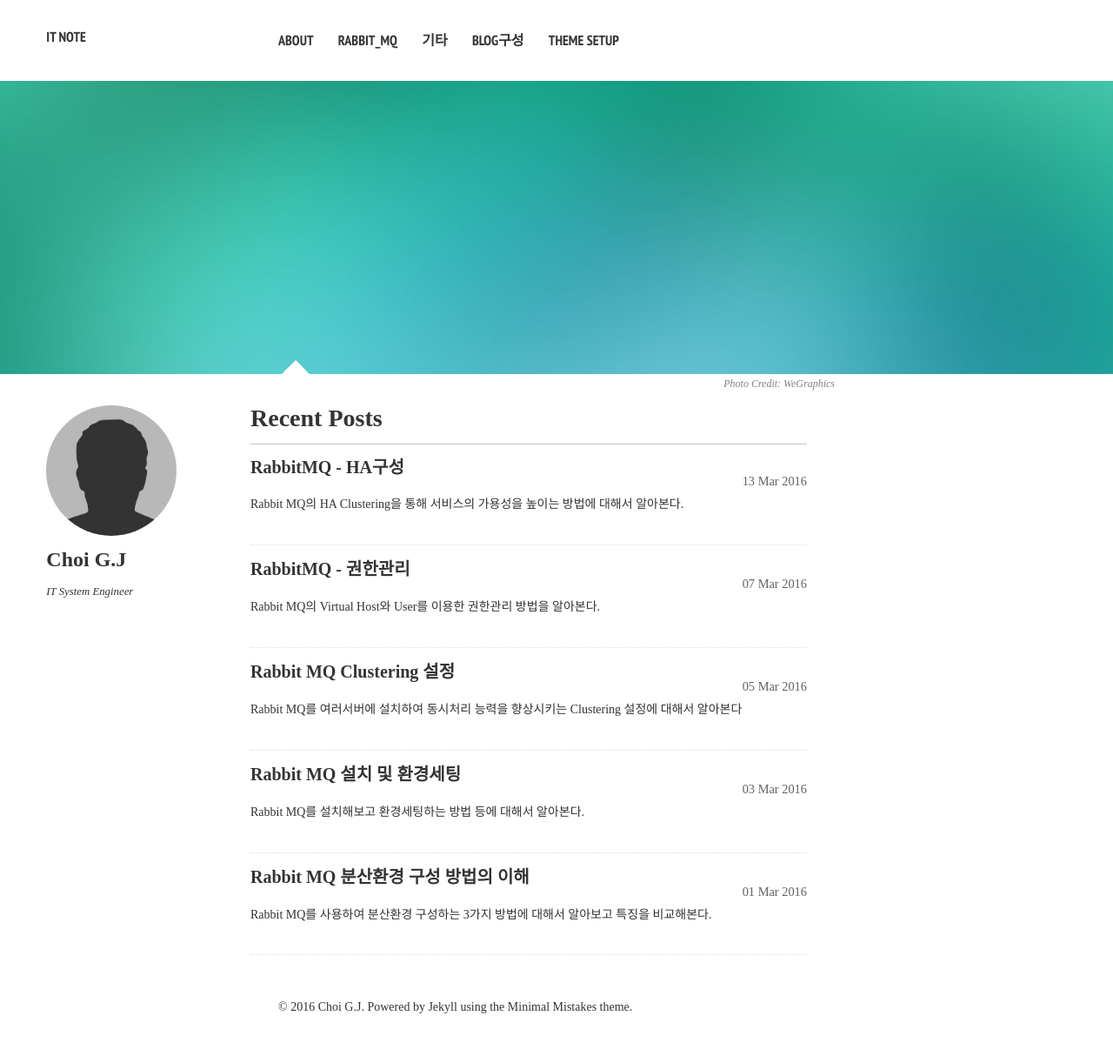
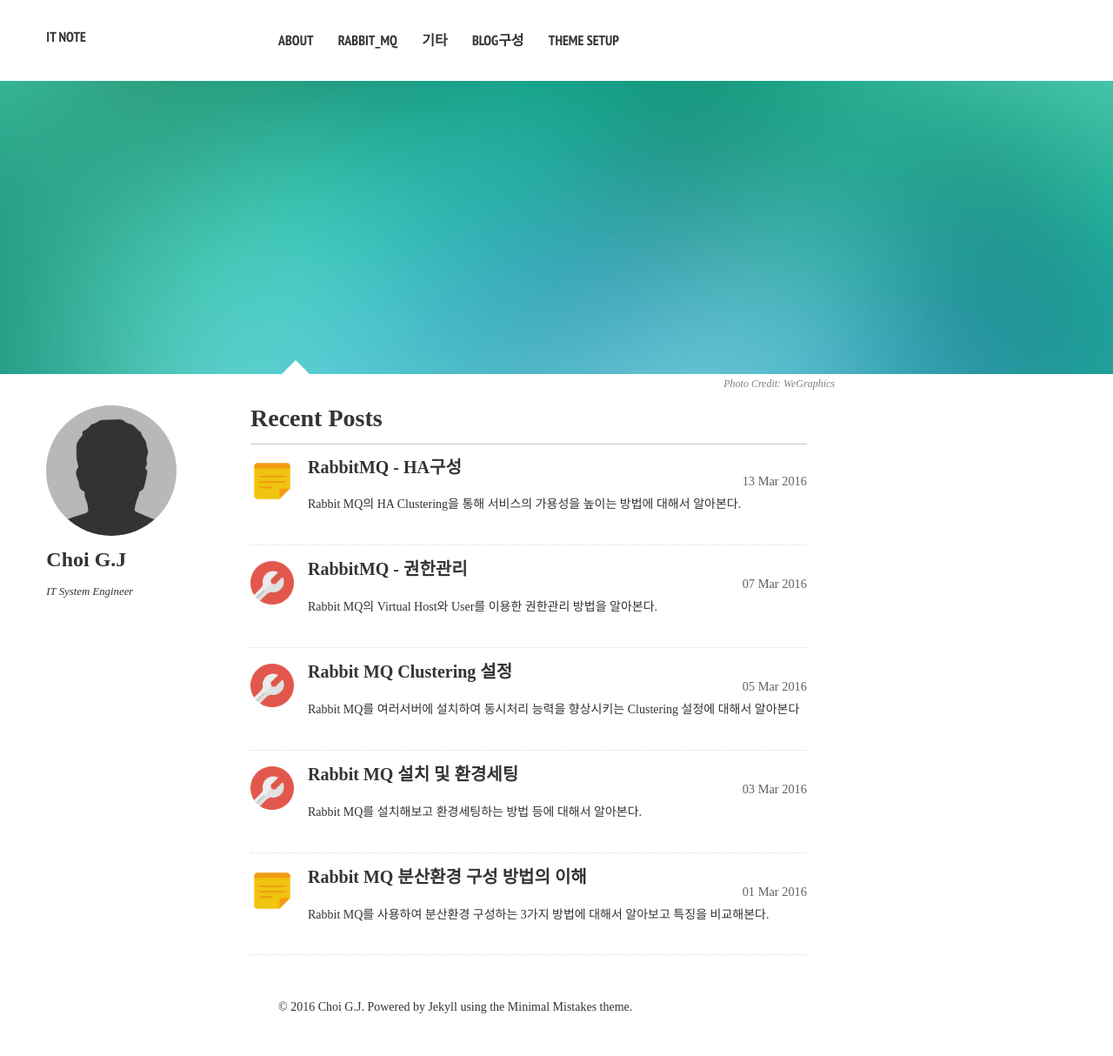
Before and after one commit to gjchoi/gjchoi.github.io, a Jekyll site: the page built from index.md, in a window 1280 px wide. Shown: the whole page at 87% size. Built offline with Jekyll 4.4.1, drawn with Linux system fonts in a browser that asks for light colours; nearby versions of some CDN libraries.

Commit message:
Update home.html

```diff
--- a/_layouts/home.html
+++ b/_layouts/home.html
@@ -36,6 +36,12 @@
     <h3><a href="{{ site.url}}/posts/">Recent Posts</a></h3>
     {% for post in site.posts limit:5 %}
     <article>
+      {% if post.icon %}
+      <img src="{{ site.url }}/images/icon/{{post.icon}}" width="50px" height="50px" style="
+              float: left;
+              margin-right: 1rem;
+          ">
+      {% endif %}
       {% if post.link %}
         <h2 class="link-post"><a href="{{ site.url }}{{ post.url }}" title="{{ post.title }}">{{ post.title }}</a> <a href="{{ post.link }}" target="_blank" title="{{ post.title }}"><i class="fa fa-link"></i></a></h2>
       {% else %}
```
